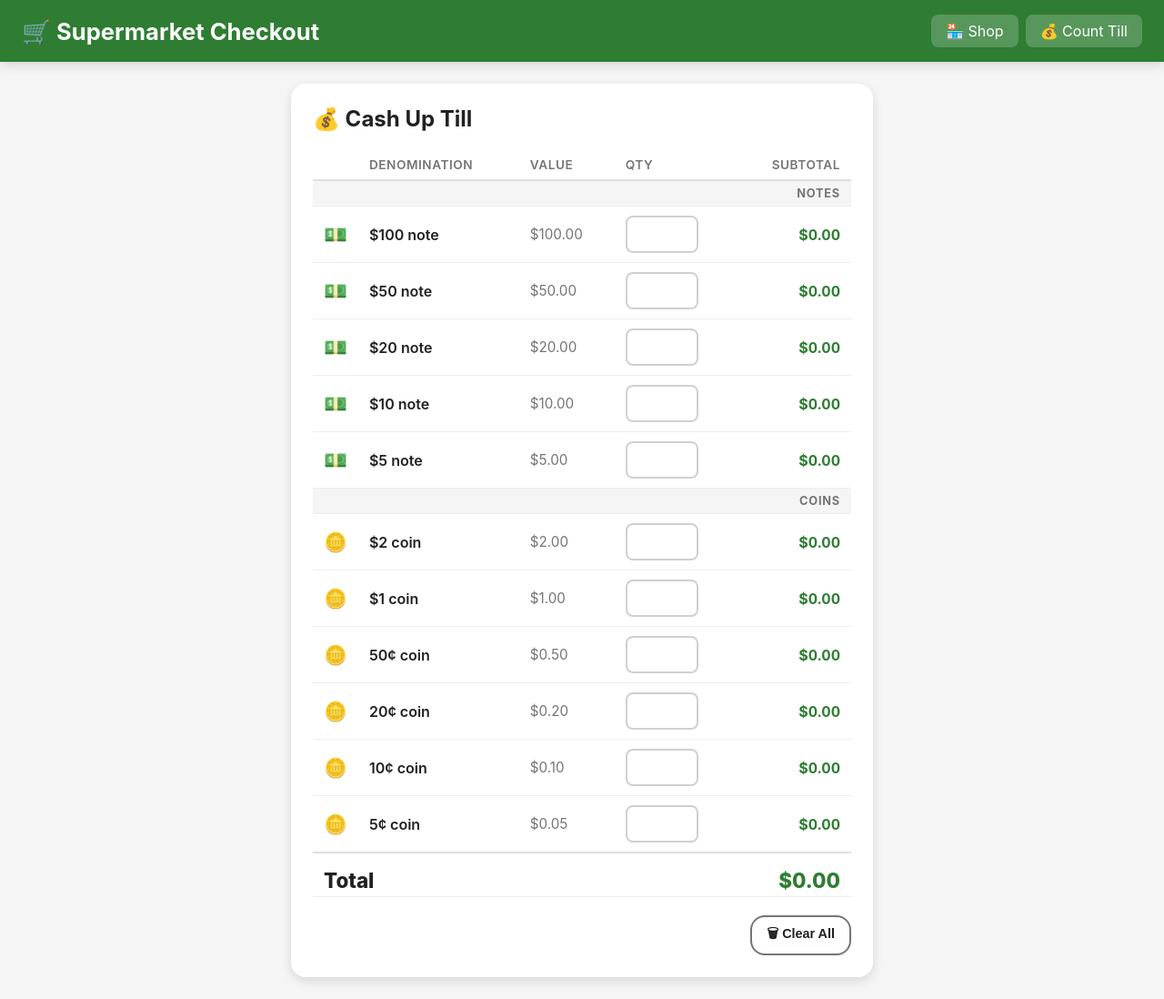
After one commit to kallangerard/shopping-game, a Django app: page /till/ in a window 1280 px wide. The commit adds this page. Shown: the whole page at 91% size. Run offline with Django 5.2, Linux system fonts and the light colour scheme.

Commit message:
Add Count Till feature for Australian currency denomination counting (#47)
Adds a /till/ page where users can enter quantities for each Australian
currency denomination (notes: $100–$5, coins: $2–5¢) and see a live
running total. Uses integer cent arithmetic in JS to avoid floating-point
errors. Accessible via a new nav link on all pages.

https://claude.ai/code/session_0146T7UnvCNPbnQPtS1Uri3v

Co-authored-by: Claude <noreply@anthropic.com>

```diff
--- a/store/templates/store/base.html
+++ b/store/templates/store/base.html
@@ -40,6 +40,7 @@
     }
 
     header h1 { font-size: 1.6rem; font-weight: 700; }
+    header nav { display: flex; gap: 8px; }
     header nav a {
       color: white;
       text-decoration: none;
@@ -103,6 +104,7 @@
     <h1>🛒 Supermarket Checkout</h1>
     <nav>
       <a href="{% url 'pos' %}">🏪 Shop</a>
+      <a href="{% url 'till' %}">💰 Count Till</a>
     </nav>
   </header>
   <main>
--- /dev/null
+++ b/store/templates/store/till.html
@@ -0,0 +1,209 @@
+{% extends "store/base.html" %}
+{% block title %}Count Till – Supermarket{% endblock %}
+
+{% block extra_style %}
+  .till-layout { max-width: 640px; margin: 0 auto; }
+  .till-layout h2 { font-size: 1.5rem; font-weight: 700; margin-bottom: 20px; }
+
+  .denom-table {
+    width: 100%;
+    border-collapse: collapse;
+    margin-bottom: 20px;
+  }
+  .denom-table th {
+    text-align: left;
+    padding: 8px 12px;
+    border-bottom: 2px solid #e0e0e0;
+    color: var(--muted);
+    font-size: 0.85rem;
+    font-weight: 600;
+    text-transform: uppercase;
+    letter-spacing: 0.04em;
+  }
+  .denom-table th:last-child,
+  .denom-table td:last-child { text-align: right; }
+  .denom-table td {
+    padding: 10px 12px;
+    border-bottom: 1px solid #eeeeee;
+    vertical-align: middle;
+  }
+
+  .section-header td {
+    background: #f5f5f5;
+    font-weight: 700;
+    font-size: 0.8rem;
+    color: var(--muted);
+    text-transform: uppercase;
+    letter-spacing: 0.06em;
+    padding: 6px 12px;
+  }
+
+  .denom-symbol { font-size: 1.3rem; width: 36px; }
+  .denom-label { font-weight: 600; }
+  .denom-value { color: var(--muted); font-size: 0.95rem; }
+
+  .qty-input {
+    width: 80px;
+    padding: 8px 10px;
+    border: 2px solid #d0d0d0;
+    border-radius: 8px;
+    font-size: 1.1rem;
+    font-weight: 600;
+    text-align: right;
+    transition: border-color 0.15s;
+  }
+  .qty-input:focus { outline: none; border-color: var(--green); }
+
+  .row-subtotal {
+    font-weight: 700;
+    color: var(--green);
+    font-variant-numeric: tabular-nums;
+    min-width: 90px;
+  }
+
+  .total-row td {
+    font-size: 1.4rem;
+    font-weight: 800;
+    padding-top: 16px;
+    padding-bottom: 4px;
+    border-top: 2px solid #e0e0e0;
+  }
+  .total-row .total-label { color: var(--text); }
+  .total-row .total-amount { color: var(--green); }
+
+  .till-actions { text-align: right; }
+{% endblock %}
+
+{% block content %}
+<div class="till-layout">
+  <div class="card">
+    <h2>💰 Cash Up Till</h2>
+    <table class="denom-table">
+      <thead>
+        <tr>
+          <th></th>
+          <th>Denomination</th>
+          <th>Value</th>
+          <th>Qty</th>
+          <th>Subtotal</th>
+        </tr>
+      </thead>
+      <tbody>
+        <tr class="section-header"><td colspan="5">Notes</td></tr>
+        <tr>
+          <td class="denom-symbol">💵</td>
+          <td class="denom-label">$100 note</td>
+          <td class="denom-value">$100.00</td>
+          <td><input class="qty-input" type="number" min="0" step="1" inputmode="numeric" data-cents="10000" oninput="recalculate()"></td>
+          <td class="row-subtotal">$0.00</td>
+        </tr>
+        <tr>
+          <td class="denom-symbol">💵</td>
+          <td class="denom-label">$50 note</td>
+          <td class="denom-value">$50.00</td>
+          <td><input class="qty-input" type="number" min="0" step="1" inputmode="numeric" data-cents="5000" oninput="recalculate()"></td>
+          <td class="row-subtotal">$0.00</td>
+        </tr>
+        <tr>
+          <td class="denom-symbol">💵</td>
+          <td class="denom-label">$20 note</td>
+          <td class="denom-value">$20.00</td>
+          <td><input class="qty-input" type="number" min="0" step="1" inputmode="numeric" data-cents="2000" oninput="recalculate()"></td>
+          <td class="row-subtotal">$0.00</td>
+        </tr>
+        <tr>
+          <td class="denom-symbol">💵</td>
+          <td class="denom-label">$10 note</td>
+          <td class="denom-value">$10.00</td>
+          <td><input class="qty-input" type="number" min="0" step="1" inputmode="numeric" data-cents="1000" oninput="recalculate()"></td>
+          <td class="row-subtotal">$0.00</td>
+        </tr>
+        <tr>
+          <td class="denom-symbol">💵</td>
+          <td class="denom-label">$5 note</td>
+          <td class="denom-value">$5.00</td>
+          <td><input class="qty-input" type="number" min="0" step="1" inputmode="numeric" data-cents="500" oninput="recalculate()"></td>
+          <td class="row-subtotal">$0.00</td>
+        </tr>
+        <tr class="section-header"><td colspan="5">Coins</td></tr>
+        <tr>
+          <td class="denom-symbol">🪙</td>
+          <td class="denom-label">$2 coin</td>
+          <td class="denom-value">$2.00</td>
+          <td><input class="qty-input" type="number" min="0" step="1" inputmode="numeric" data-cents="200" oninput="recalculate()"></td>
+          <td class="row-subtotal">$0.00</td>
+        </tr>
+        <tr>
+          <td class="denom-symbol">🪙</td>
+          <td class="denom-label">$1 coin</td>
+          <td class="denom-value">$1.00</td>
+          <td><input class="qty-input" type="number" min="0" step="1" inputmode="numeric" data-cents="100" oninput="recalculate()"></td>
+          <td class="row-subtotal">$0.00</td>
+        </tr>
+        <tr>
+          <td class="denom-symbol">🪙</td>
+          <td class="denom-label">50¢ coin</td>
+          <td class="denom-value">$0.50</td>
+          <td><input class="qty-input" type="number" min="0" step="1" inputmode="numeric" data-cents="50" oninput="recalculate()"></td>
+          <td class="row-subtotal">$0.00</td>
+        </tr>
+        <tr>
+          <td class="denom-symbol">🪙</td>
+          <td class="denom-label">20¢ coin</td>
+          <td class="denom-value">$0.20</td>
+          <td><input class="qty-input" type="number" min="0" step="1" inputmode="numeric" data-cents="20" oninput="recalculate()"></td>
+          <td class="row-subtotal">$0.00</td>
+        </tr>
+        <tr>
+          <td class="denom-symbol">🪙</td>
+          <td class="denom-label">10¢ coin</td>
+          <td class="denom-value">$0.10</td>
+          <td><input class="qty-input" type="number" min="0" step="1" inputmode="numeric" data-cents="10" oninput="recalculate()"></td>
+          <td class="row-subtotal">$0.00</td>
+        </tr>
+        <tr>
+          <td class="denom-symbol">🪙</td>
+          <td class="denom-label">5¢ coin</td>
+          <td class="denom-value">$0.05</td>
+          <td><input class="qty-input" type="number" min="0" step="1" inputmode="numeric" data-cents="5" oninput="recalculate()"></td>
+          <td class="row-subtotal">$0.00</td>
+        </tr>
+      </tbody>
+      <tfoot>
+        <tr class="total-row">
+          <td colspan="4" class="total-label">Total</td>
+          <td class="total-amount" id="grandTotal">$0.00</td>
+        </tr>
+      </tfoot>
+    </table>
+    <div class="till-actions">
+      <button type="button" class="btn btn-outline btn-sm" id="clearBtn">🗑 Clear All</button>
+    </div>
+  </div>
+</div>
+{% endblock %}
+
+{% block extra_script %}
+<script>
+  function fmt(cents) {
+    return '$' + (cents / 100).toFixed(2);
+  }
+
+  function recalculate() {
+    let totalCents = 0;
+    document.querySelectorAll('.qty-input').forEach(function(input) {
+      const qty = parseInt(input.value, 10) || 0;
+      const cents = parseInt(input.dataset.cents, 10);
+      const sub = qty * cents;
+      totalCents += sub;
+      input.closest('tr').querySelector('.row-subtotal').textContent = fmt(sub);
+    });
+    document.getElementById('grandTotal').textContent = fmt(totalCents);
+  }
+
+  document.getElementById('clearBtn').addEventListener('click', function() {
+    document.querySelectorAll('.qty-input').forEach(function(i) { i.value = ''; });
+    recalculate();
+  });
+</script>
+{% endblock %}
--- a/store/urls.py
+++ b/store/urls.py
@@ -3,6 +3,7 @@ from . import views
 
 urlpatterns = [
     path('', views.pos, name='pos'),
+    path('till/', views.till, name='till'),
     path('cart/add/<int:item_id>/', views.add_to_cart, name='add_to_cart'),
     path('cart/remove/<int:item_id>/', views.remove_from_cart, name='remove_from_cart'),
     path('cart/clear/', views.clear_cart, name='clear_cart'),
--- a/store/views.py
+++ b/store/views.py
@@ -2,7 +2,7 @@ import json
 from decimal import Decimal, InvalidOperation
 
 from django.shortcuts import render, redirect
-from django.views.decorators.http import require_POST
+from django.views.decorators.http import require_POST, require_GET
 from django.http import JsonResponse
 
 from .models import Item, Transaction, TransactionItem
@@ -29,6 +29,11 @@ def pos(request):
         'cart_items': cart_items,
         'total': total,
     })
+
+
+@require_GET
+def till(request):
+    return render(request, 'store/till.html')
 
 
 @require_POST
```
Also changed, not shown: store/tests.py (+31 -0 lines).
